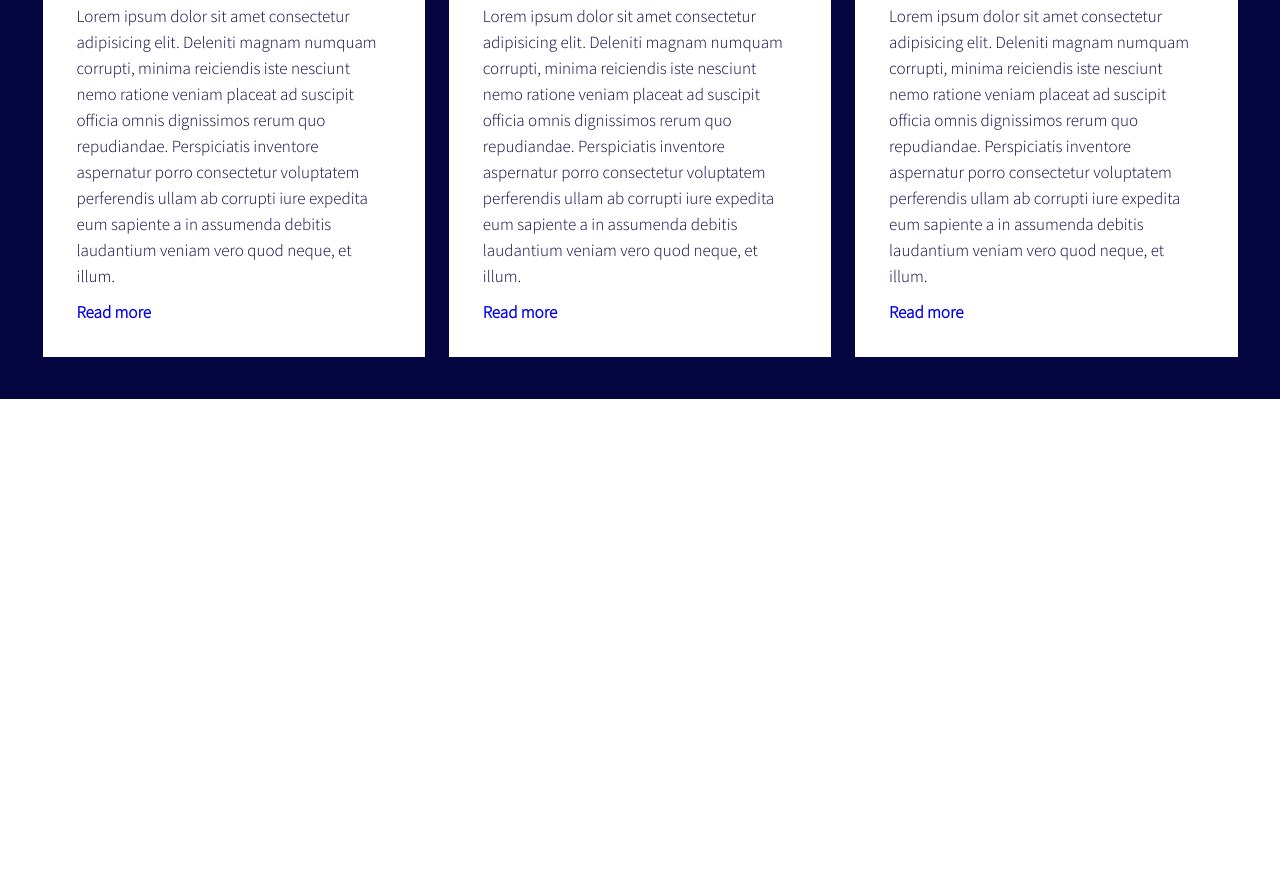
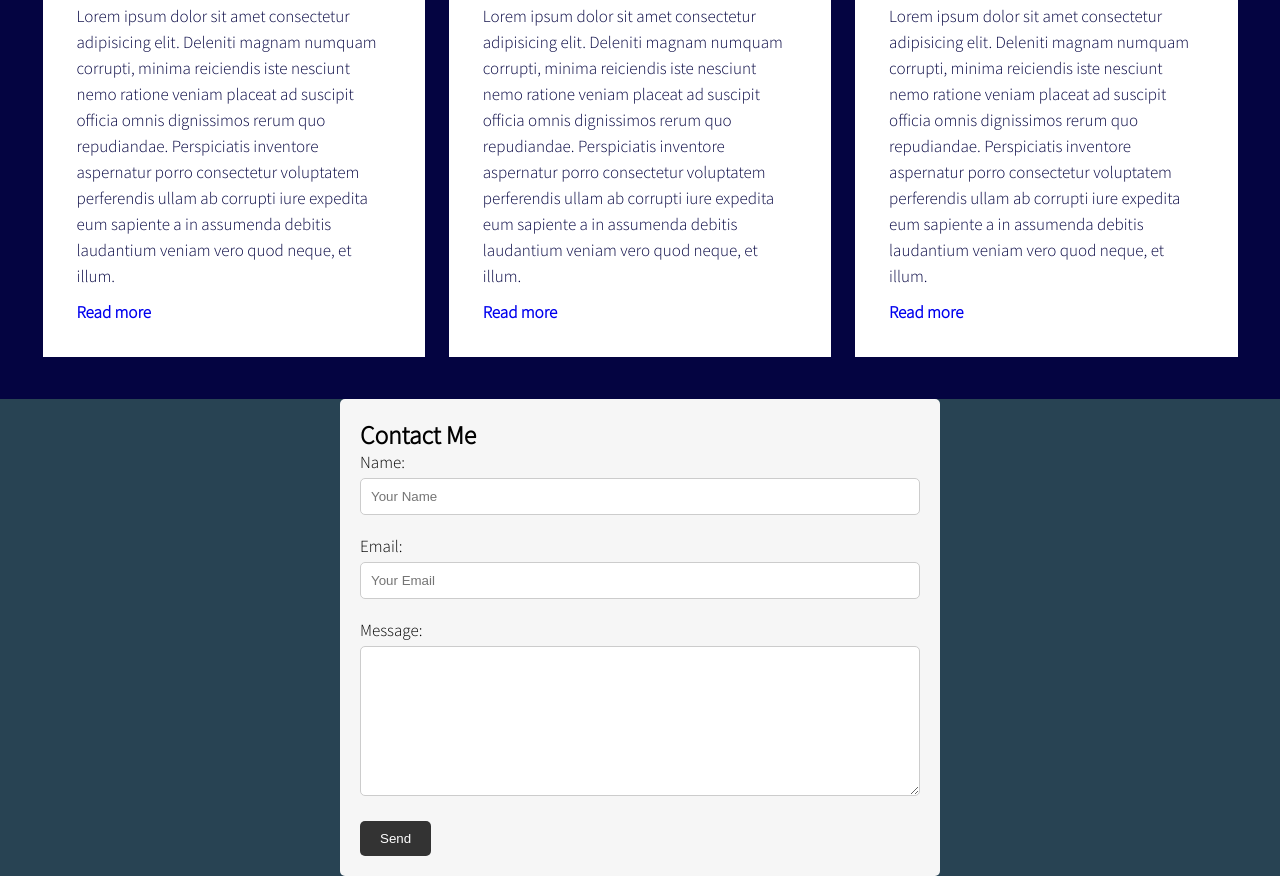
Before and after one commit to BinodAlgo/porfilio-project-2, a plain HTML site: page public/index.html in a window 1280 px wide. Shown: the part 3121-3997 px from the top of the page. Before the commit the page ends 3520 px from the top, so only its background shows below. Drawn offline with Linux system fonts and the light colour scheme.

Commit message:
Contact me section added and CSS Styling completed

```diff
--- a/public/index.html
+++ b/public/index.html
@@ -8,6 +8,7 @@
   <title>My Portfolio</title>
   <link rel="stylesheet" href="/src/css/styles.css">
   <!-- Link  Favicon  -->
+  <script src="https://kit.fontawesome.com/adc549ef6b.js" crossorigin="anonymous"></script>
 </head>
 
 <body>
@@ -292,7 +293,24 @@
 
   <!-- Contact me  -->
 
-
+  <section class="contact">
+  <form class="contact-form">
+    <h2>Contact Me</h2>
+    <div class="form-group">
+      <label for="name">Name:</label>
+      <input type="text" id="name" name="name" placeholder="Your Name" required>
+    </div>
+    <div class="form-group">
+      <label for="email">Email:</label>
+      <input type="email" id="email" name="email" placeholder="Your Email" required>
+    </div>
+    <div class="form-group">
+      <label for="message">Message:</label>
+      <textarea id="message" name="message"></textarea>
+    </div>
+    <button type="submit">Send</button>
+  </form>
+  </section>
   <!-- Footer section  -->
 
 
--- a/src/css/styles.css
+++ b/src/css/styles.css
@@ -28,11 +28,12 @@
   box-sizing: border-box;
 }
 
-html {
+html,body {
   font-family: "Source Sans Pro", sans-serif;
   font-size: 17px;
   overflow-x: hidden;
   scroll-behavior: smooth;
+  resize:none;
 }
 
 .active {
@@ -389,8 +390,9 @@ height: 575px; */
 .blog__article{
   background:var(--pure-color);
   color:var(--dark-color);
-  width:33.33%;
+  /* width:33.33%; */
   height:40%;
+  flex:33.33%;
   /* padding:1rem; */
 }
 .blog__article-image img{
@@ -437,3 +439,86 @@ height: 575px; */
 .blog__article-readmore a:hover,.blog__article-author a:hover{
   text-decoration: underline;
 }
+
+
+
+/* Contact Me Section Styling */
+.contact{
+  background:var(--light-dark-color);
+  width:100vw;
+}
+.contact-form {
+  background-color: #f6f6f6;
+  border-radius: 5px;
+  padding: 20px;
+  width:100%;
+  height:100%;
+  max-width: 600px;
+  margin:0 auto;
+}
+
+
+.contact-form  input{
+  border:none;
+  outline:none;
+}
+/* input::placeholder{
+  color:var(--dark-color);
+  font-size:20px;
+  padding:.8rem;
+} */
+.contact-form h2 {
+  margin-top: 0;
+}
+
+.form-group {
+  margin-bottom: 20px;
+}
+
+.form-group label {
+  display: block;
+  margin-bottom: 5px;
+}
+
+.form-group input,
+.form-group textarea {
+  border: 1px solid #ccc;
+  border-radius: 5px;
+  padding: 10px;
+  width: 100%;
+}
+
+.form-group textarea {
+  height: 150px;
+}
+
+button[type="submit"] {
+  background-color: #333;
+  color: #fff;
+  border: none;
+  border-radius: 5px;
+  padding: 10px 20px;
+  cursor: pointer;
+  transition: background-color 0.3s ease-in-out;
+}
+
+button[type="submit"]:hover {
+  background-color: #555;
+}
+
+@media only screen and (max-width: 600px) {
+  .contact-form {
+    max-width: 100%;
+    padding: 10px;
+  }
+
+  .form-group input,
+  .form-group textarea {
+    font-size: 16px;
+  }
+
+  button[type="submit"] {
+    font-size: 16px;
+    padding: 10px 15px;
+  }
+}
```
